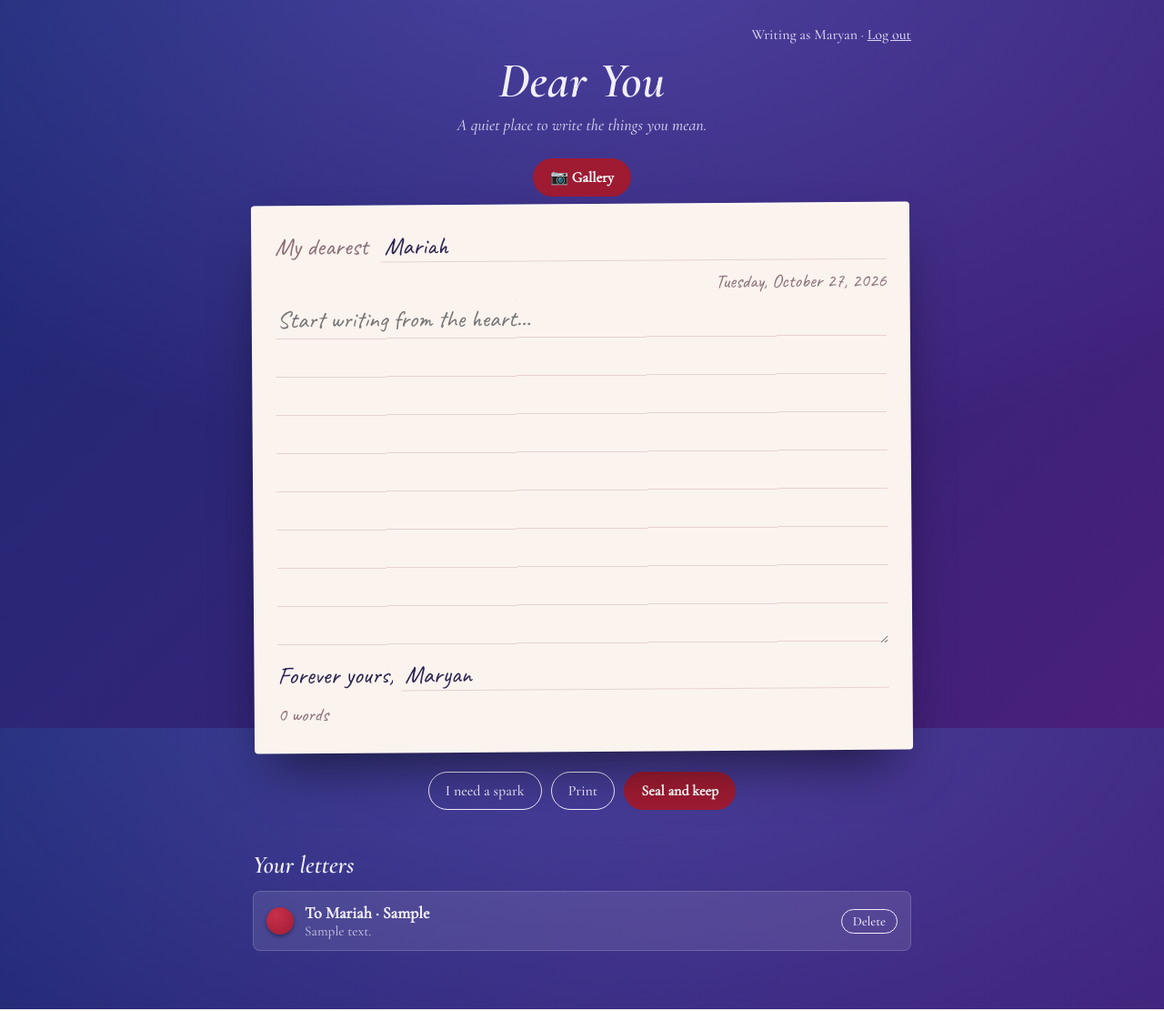
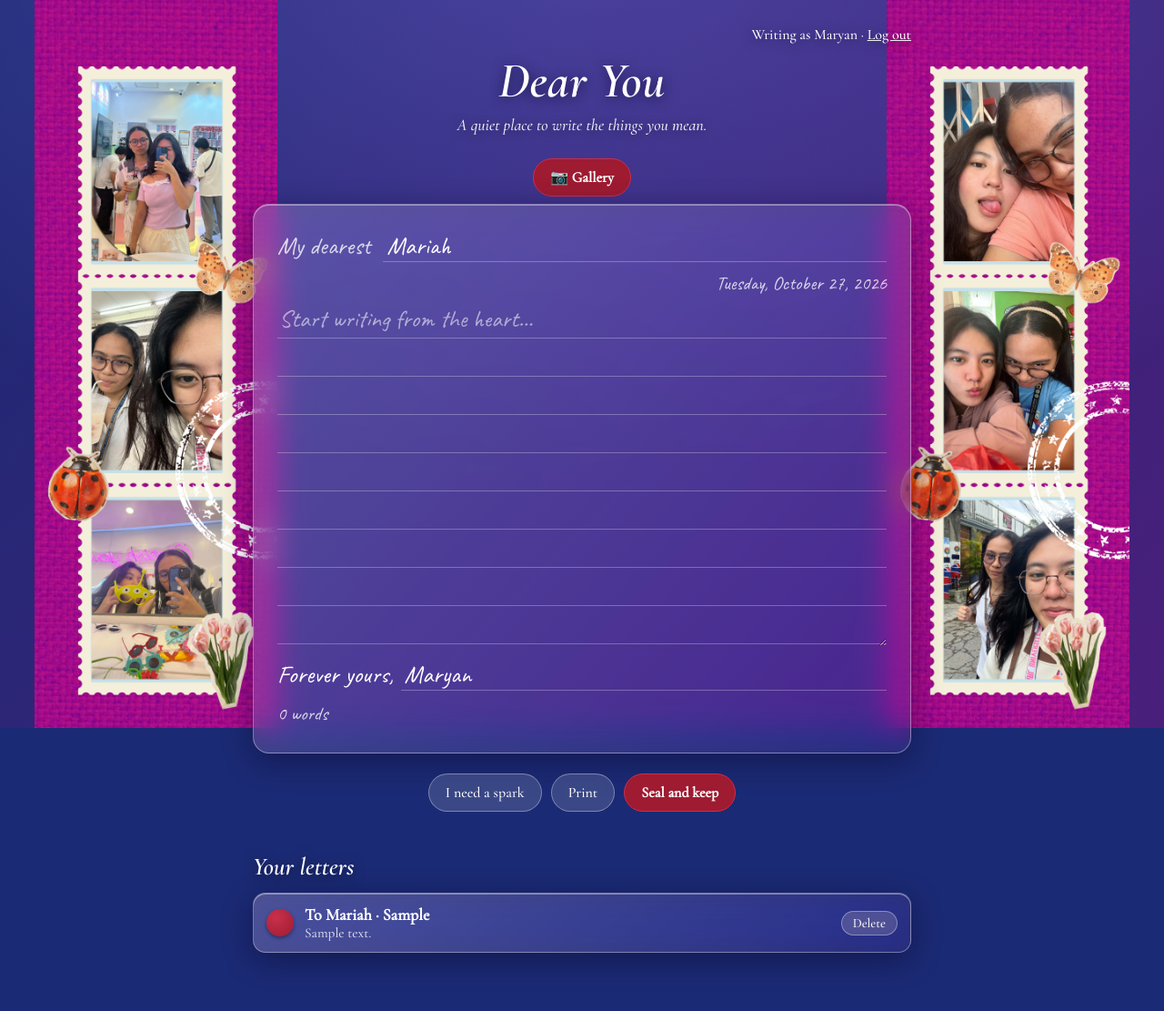
Before and after one commit to Mstar2-d/For-my-Baby, a Flask app: page / in a window 1280 px wide. Shown: the whole page at 91% size. Run offline with Flask 3, Linux system fonts and the light colour scheme; the visitor is signed in with stand-in values (Sample User, id 1); tables that the repository leaves empty hold one stand-in row (values such as "Sample post"); some libraries are stand-ins or nearby versions.

Commit message:
change layout

```diff
--- a/static/style.css
+++ b/static/style.css
@@ -20,37 +20,33 @@
    ========================================================================== */
 
 :root {
-  /* Page background: a blend from blue to purple */
-  --bg-blue:   #1b2a74;   /* deep royal blue (top left of the page) */
-  --bg-purple: #4a1f7c;   /* rich purple (bottom right of the page) */
-  --bg-glow:   rgba(140, 118, 235, 0.35);   /* soft violet glow at the top */
+  /* Page background: blue to purple, with your photo strips on top */
+  --bg-blue:   #1b2a74;
+  --bg-purple: #4a1f7c;
+  --bg-glow:   rgba(140, 118, 235, 0.35);
 
-  /* Text and panels */
-  --text:     #f1eeff;                      /* text on the dark background */
-  --card:     rgba(255, 255, 255, 0.10);    /* list items and the login box */
-  --card-edge: rgba(255, 255, 255, 0.16);   /* thin border around panels */
+  /* Text */
+  --text:   #ffffff;
+  --ink:    #ffffff;                    /* handwriting color on the glass */
+  --line:   rgba(255, 255, 255, 0.28);  /* ruled lines */
+  --muted:  rgba(255, 255, 255, 0.78);  /* soft labels like "My dearest" */
 
-  /* Paper */
-  --paper:    #fbf3ee;   /* the letter paper */
-  --ink:      #2b2350;   /* handwriting color */
-  --line:     #e7d2cf;   /* ruled lines on the paper */
-  --muted:    #8b6f78;   /* soft labels like "My dearest" */
+  /* Glass: a see-through tint, a blur, and a thin bright edge */
+  --glass-bg:
+    linear-gradient(135deg, rgba(255, 255, 255, 0.22), rgba(255, 255, 255, 0.06)),
+    rgba(34, 22, 96, 0.38);
+  --glass-blur: blur(16px) saturate(150%);
+  --glass-edge: rgba(255, 255, 255, 0.35);
+  --glass-shadow:
+    0 8px 32px rgba(10, 6, 40, 0.45),
+    inset 0 1px 0 rgba(255, 255, 255, 0.4);
 
   /* Accents */
-  --seal:     #9e1b32;   /* wax seal and main button */
-  --seal-light: #c9304a; /* hover and focus color */
+  --seal:       #9e1b32;   /* wax seal and main button */
+  --seal-light: #c9304a;   /* hover and focus color */
+  --error:      #ffb3bf;   /* messages that need attention */
 
-  color-scheme: light dark;
-}
-
-/* Slightly darker colors if the device is in dark mode */
-@media (prefers-color-scheme: dark) {
-  :root {
-    --bg-blue:   #121c55;
-    --bg-purple: #331258;
-    --bg-glow:   rgba(120, 98, 215, 0.3);
-    --paper:     #f0e4de;
-  }
+  color-scheme: dark;
 }
 
 /* Keeps content clear of phone notches and system bars */
@@ -71,13 +67,34 @@ body {
   margin: 0;
   min-height: 100vh;
   background-color: var(--bg-blue);
-  background-image:
-    radial-gradient(1000px 600px at 50% -10%, var(--bg-glow), transparent),
-    linear-gradient(135deg, var(--bg-blue), var(--bg-purple));
-  background-attachment: fixed;   /* the colors stay put while you scroll */
   color: var(--text);
   font-family: "Cormorant Garamond", Georgia, serif;
   font-size: 18px;
+}
+
+/* The background: your two photo strips on top of a blue-to-purple blend.
+   It stays fixed, so the photos don't move while you scroll. */
+body::before {
+  content: "";
+  position: fixed;
+  inset: 0;
+  z-index: -1;
+  background-image:
+    url("bg1.jpg"),
+    url("bg2.jpg"),
+    radial-gradient(1000px 600px at 50% -10%, var(--bg-glow), transparent),
+    linear-gradient(135deg, var(--bg-blue), var(--bg-purple));
+  background-repeat: no-repeat;
+  background-size: auto 100vh, auto 100vh, auto, auto;
+  background-position: left 3vw center, right 3vw center, center, center;
+}
+
+/* Text that sits straight on the photos gets a soft shadow so it stays readable */
+h1,
+h2,
+.sub,
+.who {
+  text-shadow: 0 2px 14px rgba(10, 6, 40, 0.7);
 }
 
 
@@ -112,7 +129,7 @@ h2 {
   margin: 0 0 26px;
   text-align: center;
   font-style: italic;
-  opacity: 0.8;
+  opacity: 0.9;
 }
 
 /* "Writing as Maryan · Log out" at the top right */
@@ -120,42 +137,41 @@ h2 {
   margin: 0;
   text-align: right;
   font-size: 1rem;
-  opacity: 0.85;
 }
 
 .who a {
   color: var(--text);
 }
 
-/* Small message under the paper, like "Write a few words before sealing" */
+/* Small message under the panel, like "Write a few words before sealing" */
 .msg {
   margin: 8px 0 0;
   font-family: Caveat, cursive, sans-serif;
   font-size: 1.3rem;
-  color: var(--seal);
+  color: var(--error);
 }
 
 .empty {
   font-style: italic;
-  opacity: 0.7;
+  opacity: 0.85;
 }
 
 
 /* ==========================================================================
-   3. THE PAPER (WRITING AREA)
+   3. THE GLASS PANEL (WRITING AREA)
    ========================================================================== */
 
-/* The sheet of paper, tilted a tiny bit */
+/* The frosted glass sheet the letter is written on */
 .paper {
   position: relative;
   padding: 28px 26px 30px;
-  background: var(--paper);
   color: var(--ink);
-  border-radius: 4px;
-  transform: rotate(-0.4deg);
-  box-shadow:
-    0 30px 60px -20px rgba(0, 0, 0, 0.6),
-    0 2px 0 rgba(255, 255, 255, 0.4) inset;
+  background: var(--glass-bg);
+  -webkit-backdrop-filter: var(--glass-blur);
+  backdrop-filter: var(--glass-blur);
+  border: 1px solid var(--glass-edge);
+  border-radius: 18px;
+  box-shadow: var(--glass-shadow);
 }
 
 /* "My dearest Mariah" line */
@@ -232,7 +248,11 @@ textarea {
   line-height: 42px;
 }
 
-/* Word count under the paper */
+textarea::placeholder {
+  color: rgba(255, 255, 255, 0.55);
+}
+
+/* Word count under the panel */
 .foot {
   display: flex;
   flex-wrap: wrap;
@@ -259,20 +279,23 @@ textarea {
   margin: 22px 0 8px;
 }
 
+/* Glass buttons */
 button {
   padding: 10px 18px;
   font: inherit;
   font-size: 1rem;
   color: var(--text);
-  background: transparent;
-  border: 1.5px solid var(--text);
+  background: rgba(255, 255, 255, 0.14);
+  -webkit-backdrop-filter: blur(8px);
+  backdrop-filter: blur(8px);
+  border: 1px solid var(--glass-edge);
   border-radius: 999px;
   cursor: pointer;
   transition: transform 0.15s, background 0.15s;
 }
 
 button:hover {
-  background: rgba(255, 255, 255, 0.12);
+  background: rgba(255, 255, 255, 0.26);
 }
 
 button:active {
@@ -284,12 +307,12 @@ button:disabled {
   cursor: wait;
 }
 
-/* Main action ("Seal and keep", "Log in") */
+/* Main action ("Seal and keep", "Log in", "Gallery") */
 button.primary {
   font-weight: 600;
   color: #fff;
   background: var(--seal);
-  border-color: var(--seal);
+  border-color: var(--seal-light);
 }
 
 button.primary:hover {
@@ -320,15 +343,18 @@ textarea:focus-visible {
   gap: 10px;
 }
 
-/* One saved letter */
+/* One saved letter, as a glass card */
 .item {
   display: flex;
   gap: 12px;
   align-items: center;
   padding: 12px 14px;
-  background: var(--card);
-  border: 1px solid var(--card-edge);
-  border-radius: 8px;
+  background: var(--glass-bg);
+  -webkit-backdrop-filter: var(--glass-blur);
+  backdrop-filter: var(--glass-blur);
+  border: 1px solid var(--glass-edge);
+  border-radius: 14px;
+  box-shadow: var(--glass-shadow);
 }
 
 /* Little red wax dot on the left */
@@ -359,7 +385,7 @@ textarea:focus-visible {
   font-size: 0.95rem;
   white-space: nowrap;
   text-overflow: ellipsis;
-  opacity: 0.7;
+  opacity: 0.8;
 }
 
 .item button {
@@ -560,6 +609,13 @@ textarea:focus-visible {
   textarea,
   .letter-view {
     font-size: 1.5rem;
+  }
+}
+
+/* Older browsers that can't blur: make the glass a bit darker so text stays readable */
+@supports not ((backdrop-filter: blur(1px)) or (-webkit-backdrop-filter: blur(1px))) {
+  :root {
+    --glass-bg: rgba(34, 22, 96, 0.78);
   }
 }
 
```
Also changed, not shown: other parts of static/style.css (+65 -35 lines), static/bg1.jpg (added), static/bg2.jpg (added).
